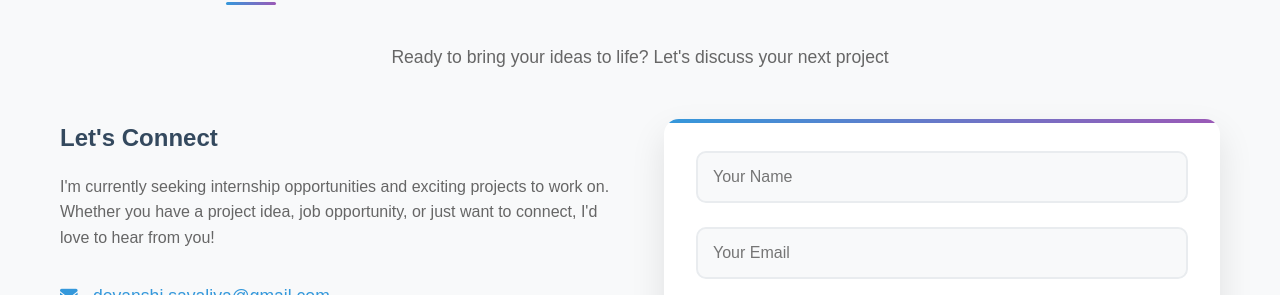
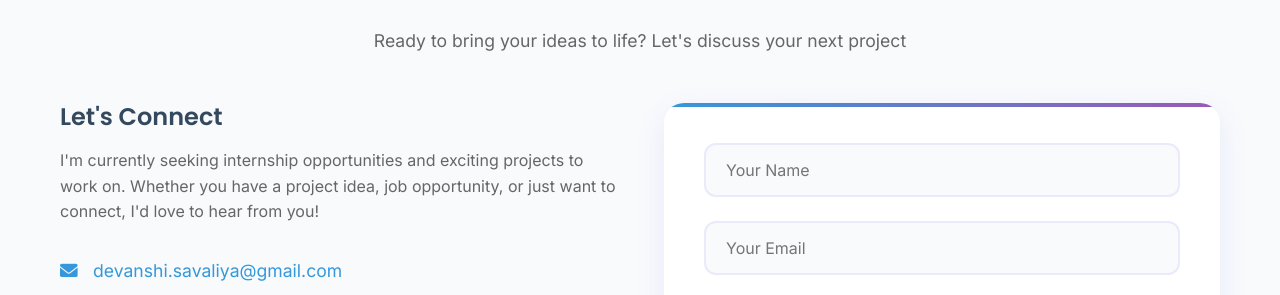
Before and after one commit to devanshi667/DevanshiSavaliya_PortfolioWebsite, a plain HTML site: page contact.html in a window 1280 px wide. Shown: the part 169-464 px from the top of the page. Drawn offline with Linux system fonts and the light colour scheme.

Commit message:
Add files via upload

```diff
--- a/contact.html
+++ b/contact.html
@@ -6,6 +6,7 @@
     <title>Contact - Devanshi Savaliya</title>
     <link rel="stylesheet" href="css/style.css">
     <link rel="stylesheet" href="css/tools-hover.css">
+    <link rel="stylesheet" href="css/modern-design.css">
     <link href="https://cdnjs.cloudflare.com/ajax/libs/font-awesome/6.0.0/css/all.min.css" rel="stylesheet">
 </head>
 <body>
```
Also changed, not shown: projects.html (+1 -0 lines).
